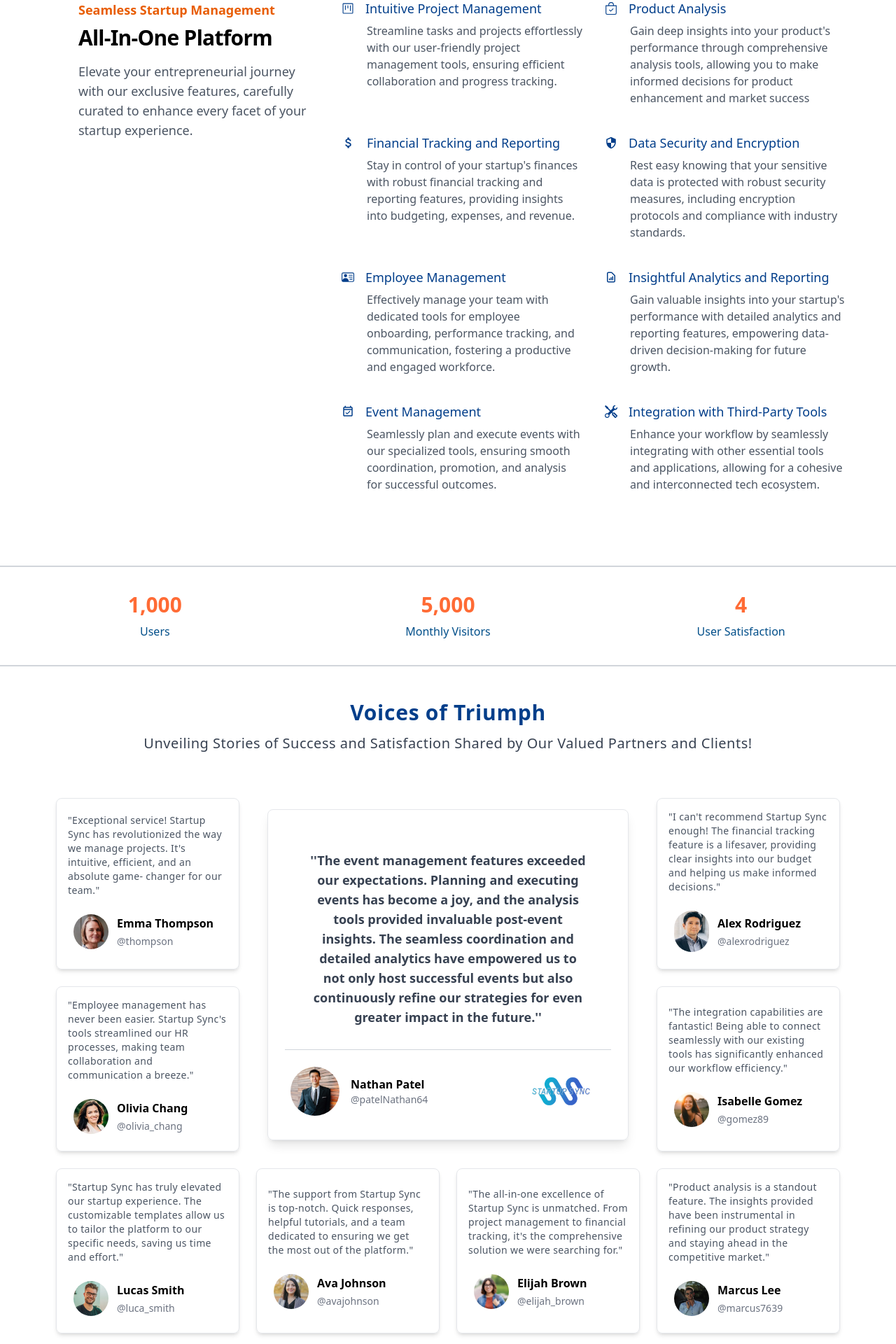
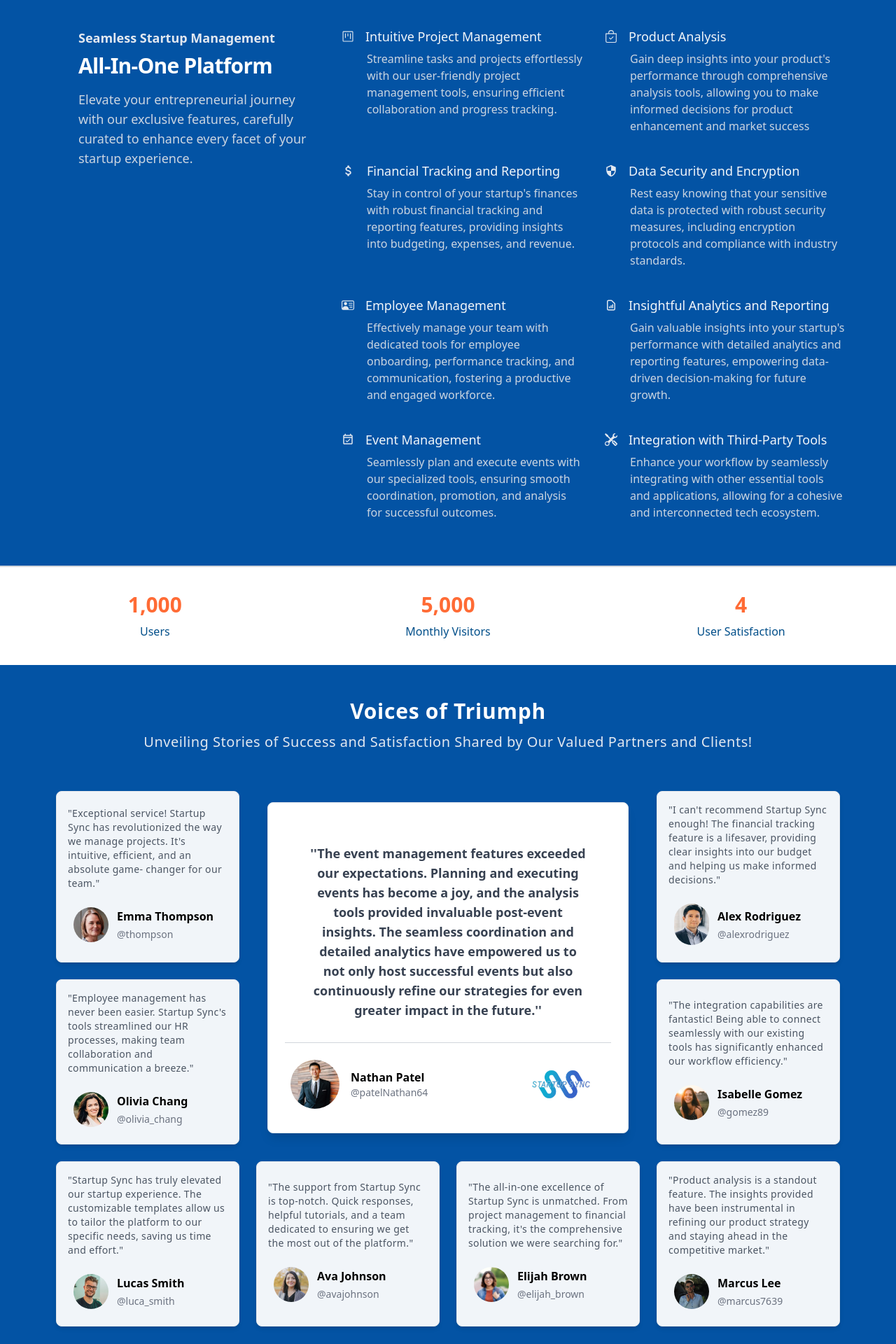
Before and after one commit to manan18/startup-sync, a Next.js app: page / in a window 1280 px wide. Shown: the part 1600-3520 px from the top of the page at 70% size. Built offline with nearby package versions, Linux system fonts and the light colour scheme.

Commit message:
changed landing page

```diff
--- a/src/components/atoms/testimonialCard/index.tsx
+++ b/src/components/atoms/testimonialCard/index.tsx
@@ -14,7 +14,7 @@
 
 const TestimonialCard: React.FC<TestimonialCardProps> = ({ name, username, description, image }) => {
     return (
-        <div className='flex flex-col border max-w-[500px] rounded-lg gap-4 p-4 shadow-md justify-center'>
+        <div className='flex flex-col border max-w-[500px] rounded-lg gap-4 p-4 shadow-md justify-center bg-slate-100'>
             <div className='tracking-wide text-gray-600 text-sm'>{`"${description}"`}</div>
             <div className='flex items-center gap-3 p-2'>
                 <div>
@@ -31,7 +31,7 @@
 
 const HeroCard = () => {
     return (
-        <div className='col-span-2 row-span-2 m-4 border rounded-lg shadow-lg p-6 flex flex-col justify-center'>
+        <div className='col-span-2 row-span-2 m-4 border rounded-lg shadow-lg p-6 flex flex-col justify-center bg-white'>
             <div className='text-center text-lg font-semibold border-b border-gray-300 p-8 text-gray-700'>&apos;&apos;The event management features exceeded our expectations. Planning and executing events has become a joy, and the analysis tools provided invaluable post-event insights. The seamless coordination and detailed analytics have empowered us to not only host successful events but also continuously refine our strategies for even greater impact in the future.&apos;&apos;</div>
             <div className=' pb-0 pt-4 flex justify-between items-center'>
                 <div className='flex items-center gap-4 p-2'>
--- a/src/components/blogs/index.tsx
+++ b/src/components/blogs/index.tsx
@@ -6,8 +6,8 @@
 const Blog = () => {
   const sliderRef = useRef(null);
   return (
-    <div className="flex flex-col p-12 items-center gap-3 mt-3 border-t-2 border-gray-300">
-      <h1 className="tracking-wide text-3xl font-bold">
+    <div className="flex flex-col p-12 items-center gap-3 mt-3">
+      <h1 className="tracking-wide text-3xl font-bold text-[#00509d]">
         Innovate with Insights
       </h1>
       <p className=" tracking-wide font-md w-[50%] text-center mb-7">
--- /dev/null
+++ b/src/components/cta/index.tsx
@@ -0,0 +1,29 @@
+import React from 'react'
+import Button from '../atoms/button'
+import { useRouter } from 'next/router'
+
+const Cta = () => {
+    const router = useRouter()
+    const handleClick = () => {
+        router.push('/signup')
+    }
+
+    return (
+        <div className="bg-[#0353a4]">
+            <div className="mx-auto max-w-2xl py-16 px-4 text-center sm:py-20 sm:px-6 lg:px-8">
+                <h2 className="text-3xl font-bold tracking-tight text-white sm:text-4xl">
+                    <span className="block">Ignite Your Journey</span>
+                    <span className="block">Take the Leap with Startup Sync!</span>
+                </h2>
+                <p className="mt-4 text-lg leading-6 text-indigo-200">
+                    Seize the moment! Elevate your startup experience and propel towards success. Join Startup Sync today for a seamless, all-in-one platform that empowers your entrepreneurial journey like never before.
+                </p>
+                <Button className="mt-8 w-full sm:w-auto sm:mx-auto bg-white text-[#0353a4] hover:bg-slate-300" onClick={handleClick}>
+                    Get Started
+                </Button>
+            </div>
+        </div>
+    )
+}
+
+export default Cta
--- a/src/components/features/index.tsx
+++ b/src/components/features/index.tsx
@@ -4,12 +4,12 @@
 
 const Features = () => {
     return (
-        <div className="bg-white w-full px-10">
-            <div className="mx-auto sm:px-6 lg:grid lg:grid-cols-3 lg:gap-x-8 lg:pb-20  lg:px-8 ms-10">
+        <div className="bg-[#0353a4] w-full px-10">
+            <div className="mx-auto sm:px-6 lg:grid lg:grid-cols-3 lg:gap-x-8 lg:pb-10 lg:pt-10  lg:px-8 ms-10">
                 <div>
-                    <h2 className="text-lg font-semibold text-[#e85d04]">Seamless Startup Management</h2>
-                    <p className="mt-2 text-3xl font-bold tracking-tight text-black">All-In-One Platform</p>
-                    <p className="mt-4 text-lg text-gray-600">
+                    <h2 className="text-lg font-semibold text-slate-200">Seamless Startup Management</h2>
+                    <p className="mt-2 text-3xl font-bold tracking-tight text-white">All-In-One Platform</p>
+                    <p className="mt-4 text-lg text-slate-300">
                         Elevate your entrepreneurial journey with our exclusive features, carefully curated to enhance every facet of your startup experience.
                     </p>
                 </div>
@@ -19,10 +19,10 @@
                             <div key={feature.name} className="relative">
                                 <dt className='flex gap-4 items-center'>
                                     {/* < className="absolute h-6 w-6 text-green-500" aria-hidden="true" /> */}
-                                    <div className='text-lg text-[#023e8a]'>{feature.icon}</div>
-                                    <p className="text-lg font-medium leading-6 text-[#023e8a]">{feature.name}</p>
+                                    <div className='text-lg text-slate-200'>{feature.icon}</div>
+                                    <p className="text-lg font-medium leading-6 text-slate-100">{feature.name}</p>
                                 </dt>
-                                <dd className="mt-2 ml-9 text-base text-gray-600">{feature.description}</dd>
+                                <dd className="mt-2 ml-9 text-base text-slate-300">{feature.description}</dd>
                             </div>
                         ))}
                     </dl>
--- a/src/components/newsletter/index.tsx
+++ b/src/components/newsletter/index.tsx
@@ -6,13 +6,13 @@
 
 const NewsLetter = () => {
     return (
-        <div className="relative isolate overflow-hidden py-16 sm:py-24 lg:py-20 mt-10 border-t-2 border-gray-300">
+        <div className="relative isolate overflow-hidden py-16 sm:py-24 lg:py-20 mt-10 border-t-2 bg-[#0353a4]">
             <div className="mx-auto max-w-7xl px-6 lg:px-8">
                 <div className="mx-auto grid max-w-2xl grid-cols-1 gap-x-8 gap-y-16 lg:max-w-none lg:grid-cols-2">
                     <div className="max-w-xl lg:max-w-lg">
-                        <p className='text-2xl font-semibold tracking-wide text-[#d84a05] mb-2'>Beyond Boundaries</p>
-                        <h2 className="text-3xl font-bold tracking-wide sm:text-4xl text-gray-800">Unleash Possibilities with Our Newsletter</h2>
-                        <p className="mt-4 text-lg leading-8 text-[#33658a]">
+                        <p className='text-2xl font-semibold tracking-wide text-slate-200 mb-2'>Beyond Boundaries</p>
+                        <h2 className="text-3xl font-bold tracking-wide sm:text-4xl text-white">Unleash Possibilities with Our Newsletter</h2>
+                        <p className="mt-4 text-lg leading-8 text-slate-300">
                             Unlock innovation and success with our newsletter - A curated blend of insights, trends, and exclusive content propelling your startup journey forward!
                         </p>
                         <div className="mt-6 flex max-w-md gap-x-4">
@@ -20,7 +20,7 @@
                                 Email address
                             </label>
                             <Input type="text" placeholder="Enter your email" className='border-gray-200 border  rounded-md' />
-                            <Button className="inline-flex items-center px-4 py-2 border border-transparent text-base font-medium rounded-md shadow-sm">
+                            <Button className=" bg-white text-[#0353a4] hover:bg-slate-300 inline-flex items-center px-4 py-2 border border-transparent text-base font-medium rounded-md shadow-sm">
                                 Subscribe
                             </Button>
                         </div>
@@ -30,8 +30,8 @@
                             <div className="rounded-md bg-gray-200 p-2">
                                 <IoCalendarOutline className="h-6 w-6 text-gray-700" aria-hidden="true" />
                             </div>
-                            <dt className="mt-4 font-semibold text-gray-800 text-lg tracking-wide">Weekly articles</dt>
-                            <dd className="mt-2 leading-7 text-gray-600">
+                            <dt className="mt-4 font-semibold text-white text-lg tracking-wide">Weekly articles</dt>
+                            <dd className="mt-2 leading-7 text-slate-300">
                                 Elevate your week with our curated insights and knowledge, delivered straight to your inbox.
                             </dd>
                         </div>
@@ -39,8 +39,8 @@
                             <div className="rounded-md bg-gray-200 p-2">
                                 <RiSpamLine className="h-6 w-6 text-gray-700" aria-hidden="true" />
                             </div>
-                            <dt className="mt-4 font-semibold text-gray-800 text-lg tracking-wide">No spam</dt>
-                            <dd className="mt-2 leading-7 text-gray-600">
+                            <dt className="mt-4 font-semibold text-white text-lg tracking-wide">No spam</dt>
+                            <dd className="mt-2 leading-7 text-slate-300">
                                 Rest assured, we prioritize valuable updates - no unnecessary inbox clutter, just the information that matters.
                             </dd>
                         </div>
--- a/src/components/testimonial/index.tsx
+++ b/src/components/testimonial/index.tsx
@@ -4,10 +4,10 @@
 
 const Testimonial = () => {
     return (
-        <div className='flex flex-col gap-5 p-10 border-t-2 border-gray-300'>
+        <div className='flex flex-col gap-3 p-10 bg-[#0353a4]'>
             <div className='text-center '>
-                <h1 className='text-3xl font-bold tracking-wide text-[#023e8a] p-2'>Voices of Triumph</h1>
-                <p className='tracking-wide text-gray-700 text-xl p-1'>Unveiling Stories of Success and Satisfaction Shared by Our Valued Partners and Clients!</p>
+                <h1 className='text-3xl font-bold tracking-wide text-white p-2'>Voices of Triumph</h1>
+                <p className='tracking-wide text-slate-200 text-xl p-1'>Unveiling Stories of Success and Satisfaction Shared by Our Valued Partners and Clients!</p>
             </div>
             <div className='grid grid-cols-4 gap-6 mx-auto grid-flow-row p-10'>
                 {
--- a/src/pages/index.tsx
+++ b/src/pages/index.tsx
@@ -9,6 +9,7 @@
 import Features from "@/components/features";
 import Testimonial from "@/components/testimonial";
 import NewsLetter from "@/components/newsletter";
+import Cta from "@/components/cta";
 const inter = Inter({ subsets: ["latin"] });
 
 export default function Home() {
@@ -22,6 +23,7 @@
       <Blog />
       <NewsLetter />
       <Faq />
+      <Cta />
       <Footer />
     </div>
   );
```
